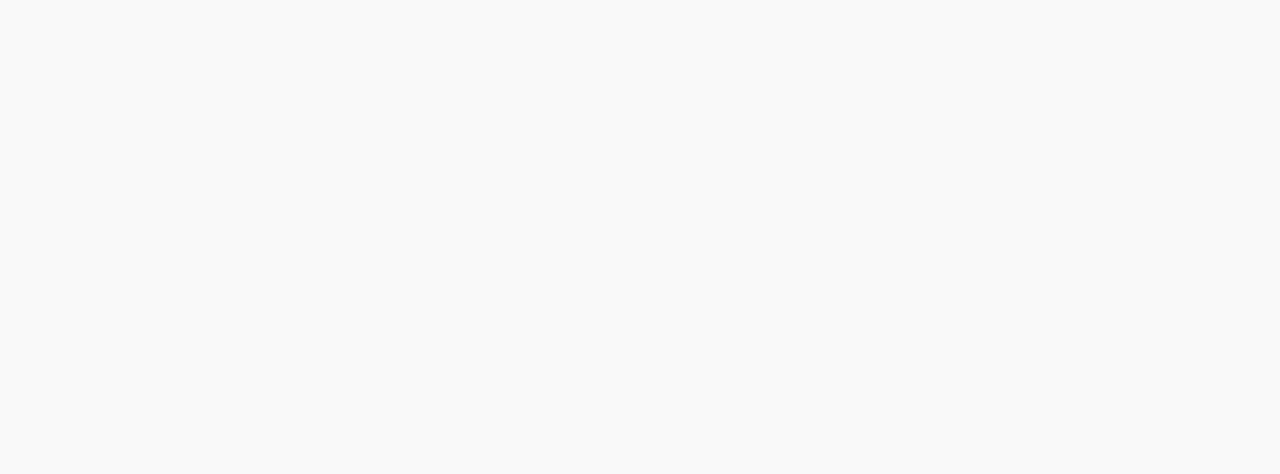
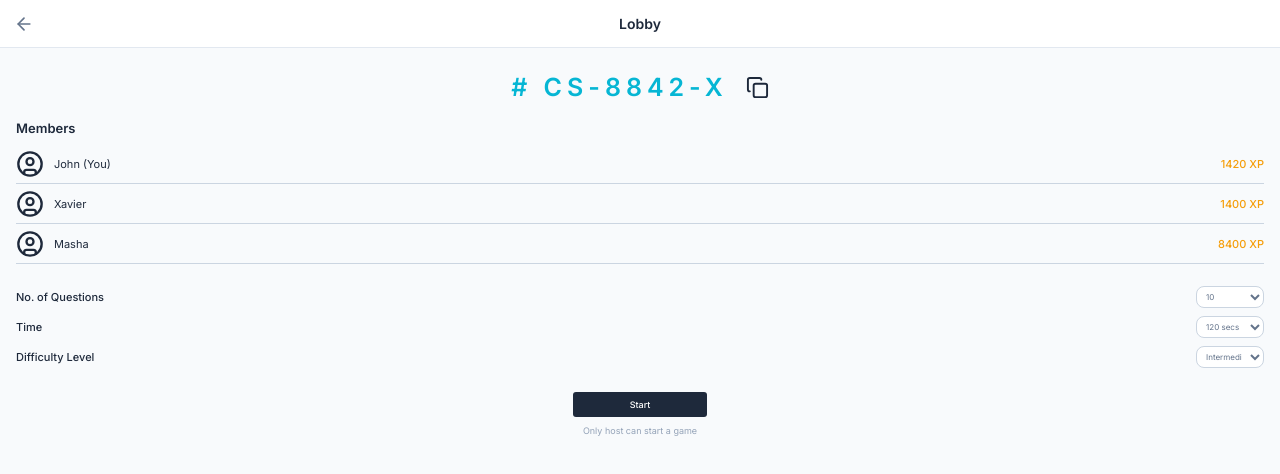
Before and after one commit to success-paul-king/Duel, a React (Vite) app: page /lobby in a window 1280 px wide. Before the commit this address had no page. Shown: the top 474 px of the page. Built offline with nearby package versions, Linux system fonts and the light colour scheme.

Commit message:
Build Lobby screen UI

```diff
--- a/src/App.css
+++ b/src/App.css
@@ -426,3 +426,151 @@
   font-weight: 600;
   cursor: pointer;
 }
+/* =========================
+   LOBBY SCREEN
+========================= */
+
+.lobby-page {
+  min-height: 100vh;
+  background: #F8FAFC;
+}
+
+.lobby-header {
+  height: 48px;
+  display: flex;
+  align-items: center;
+  justify-content: center;
+  position: relative;
+  background: #FFFFFF;
+  border-bottom: 1px solid #E2E8F0;
+}
+
+.lobby-header h1 {
+  margin: 0;
+  font-size: 14px;
+  font-weight: 600;
+  color: #1E293B;
+}
+
+.lobby-content {
+  padding: 24px 16px;
+}
+
+/* Room code */
+
+.room-code {
+  display: flex;
+  align-items: center;
+  justify-content: center;
+  gap: 18px;
+  margin-bottom: 18px;
+}
+
+.room-code span {
+  color: #06B6D4;
+  font-size: 25px;
+  font-weight: 600;
+  letter-spacing: 5px;
+}
+
+.copy-button {
+  display: flex;
+  align-items: center;
+  justify-content: center;
+  padding: 0;
+  border: none;
+  background: transparent;
+  color: #1E293B;
+  cursor: pointer;
+}
+
+/* Members */
+
+.members-section h2 {
+  margin: 0 0 8px;
+  font-size: 13px;
+  font-weight: 600;
+  color: #1E293B;
+}
+
+.member {
+  display: flex;
+  align-items: center;
+  justify-content: space-between;
+  min-height: 40px;
+  border-bottom: 1px solid #CBD5E1;
+}
+
+.member-info {
+  display: flex;
+  align-items: center;
+  gap: 10px;
+  font-size: 11px;
+  color: #1E293B;
+}
+
+.member-info svg {
+  color: #1E293B;
+}
+
+.member-xp {
+  color: #F59E0B;
+  font-size: 11px;
+  font-weight: 500;
+}
+
+/* Settings */
+
+.lobby-settings {
+  margin-top: 18px;
+}
+
+.setting-row {
+  display: flex;
+  align-items: center;
+  justify-content: space-between;
+  min-height: 30px;
+}
+
+.setting-row > span {
+  font-size: 11px;
+  font-weight: 500;
+  color: #1E293B;
+}
+
+.setting-row select {
+  width: 68px;
+  height: 22px;
+  padding: 0 5px;
+  border: 1px solid #CBD5E1;
+  border-radius: 8px;
+  background: #FFFFFF;
+  color: #64748B;
+  font-family: inherit;
+  font-size: 8px;
+  outline: none;
+}
+
+/* Start button */
+
+.lobby-start-button {
+  display: block;
+  width: 134px;
+  height: 25px;
+  margin: 20px auto 0;
+  border: none;
+  border-radius: 3px;
+  background: #1E293B;
+  color: #FFFFFF;
+  font-family: inherit;
+  font-size: 9px;
+  font-weight: 500;
+  cursor: pointer;
+}
+
+.host-note {
+  margin: 8px 0 0;
+  text-align: center;
+  color: #94A3B8;
+  font-size: 9px;
+}
--- a/src/App.jsx
+++ b/src/App.jsx
@@ -1,9 +1,9 @@
-import { BrowserRouter, Routes, Route } from "react-router-dom"
-import "./App.css"
-import Header from "./components/Header"
-import Dashboard from "./components/Dashboard"
-import NewGame from "./components/NewGame"
-
+import { BrowserRouter, Routes, Route } from "react-router-dom";
+import "./App.css";
+import Header from "./components/Header";
+import Dashboard from "./components/Dashboard";
+import NewGame from "./components/NewGame";
+import Lobby from "./components/Lobby";
 function App() {
   return (
     <BrowserRouter>
@@ -18,13 +18,11 @@ function App() {
           }
         />
 
-        <Route
-          path="/new-game"
-          element={<NewGame />}
-        />
+        <Route path="/new-game" element={<NewGame />} />
+        <Route path="/lobby" element={<Lobby />} />
       </Routes>
     </BrowserRouter>
-  )
+  );
 }
 
-export default App
+export default App;
--- /dev/null
+++ b/src/components/Lobby.jsx
@@ -0,0 +1,122 @@
+import {
+  ArrowLeft,
+  Copy,
+  UserCircle
+} from "lucide-react"
+import { useNavigate } from "react-router-dom"
+
+function Lobby() {
+  const navigate = useNavigate()
+
+  return (
+    <main className="lobby-page">
+
+      <header className="lobby-header">
+        <button
+          className="back-button"
+          onClick={() => navigate("/new-game")}
+          aria-label="Go back"
+        >
+          <ArrowLeft size={20} />
+        </button>
+
+        <h1>Lobby</h1>
+      </header>
+
+
+      <section className="lobby-content">
+
+        <div className="room-code">
+          <span># CS-8842-X</span>
+
+          <button
+            className="copy-button"
+            aria-label="Copy room code"
+          >
+            <Copy size={23} />
+          </button>
+        </div>
+
+
+        <section className="members-section">
+          <h2>Members</h2>
+
+          <div className="member">
+            <div className="member-info">
+              <UserCircle size={28} />
+              <span>John (You)</span>
+            </div>
+
+            <span className="member-xp">1420 XP</span>
+          </div>
+
+          <div className="member">
+            <div className="member-info">
+              <UserCircle size={28} />
+              <span>Xavier</span>
+            </div>
+
+            <span className="member-xp">1400 XP</span>
+          </div>
+
+          <div className="member">
+            <div className="member-info">
+              <UserCircle size={28} />
+              <span>Masha</span>
+            </div>
+
+            <span className="member-xp">8400 XP</span>
+          </div>
+        </section>
+
+
+        <section className="lobby-settings">
+
+          <div className="setting-row">
+            <span>No. of Questions</span>
+
+            <select defaultValue="10">
+              <option value="10">10</option>
+              <option value="15">15</option>
+              <option value="20">20</option>
+            </select>
+          </div>
+
+          <div className="setting-row">
+            <span>Time</span>
+
+            <select defaultValue="120">
+              <option value="120">120 secs</option>
+              <option value="180">180 secs</option>
+              <option value="300">300 secs</option>
+            </select>
+          </div>
+
+          <div className="setting-row">
+            <span>Difficulty Level</span>
+
+            <select defaultValue="Intermediate">
+              <option value="Easy">Easy</option>
+              <option value="Intermediate">Intermediate</option>
+              <option value="Hard">Hard</option>
+            </select>
+          </div>
+
+        </section>
+
+
+        <button className="lobby-start-button">
+          Start
+        </button>
+
+        <p className="host-note">
+          Only host can start a game
+        </p>
+
+      </section>
+
+    </main>
+  )
+}
+
+export default Lobby
--- a/src/components/NewGame.jsx
+++ b/src/components/NewGame.jsx
@@ -46,7 +46,12 @@ function NewGame() {
 
           <div className="card-divider"></div>
 
-          <button className="game-button dark">Create Room +</button>
+          <button
+            className="game-button dark"
+            onClick={() => navigate("/lobby")}
+          >
+            Create Room +
+          </button>
         </div>
 
         {/* Join Lobby */}
```
